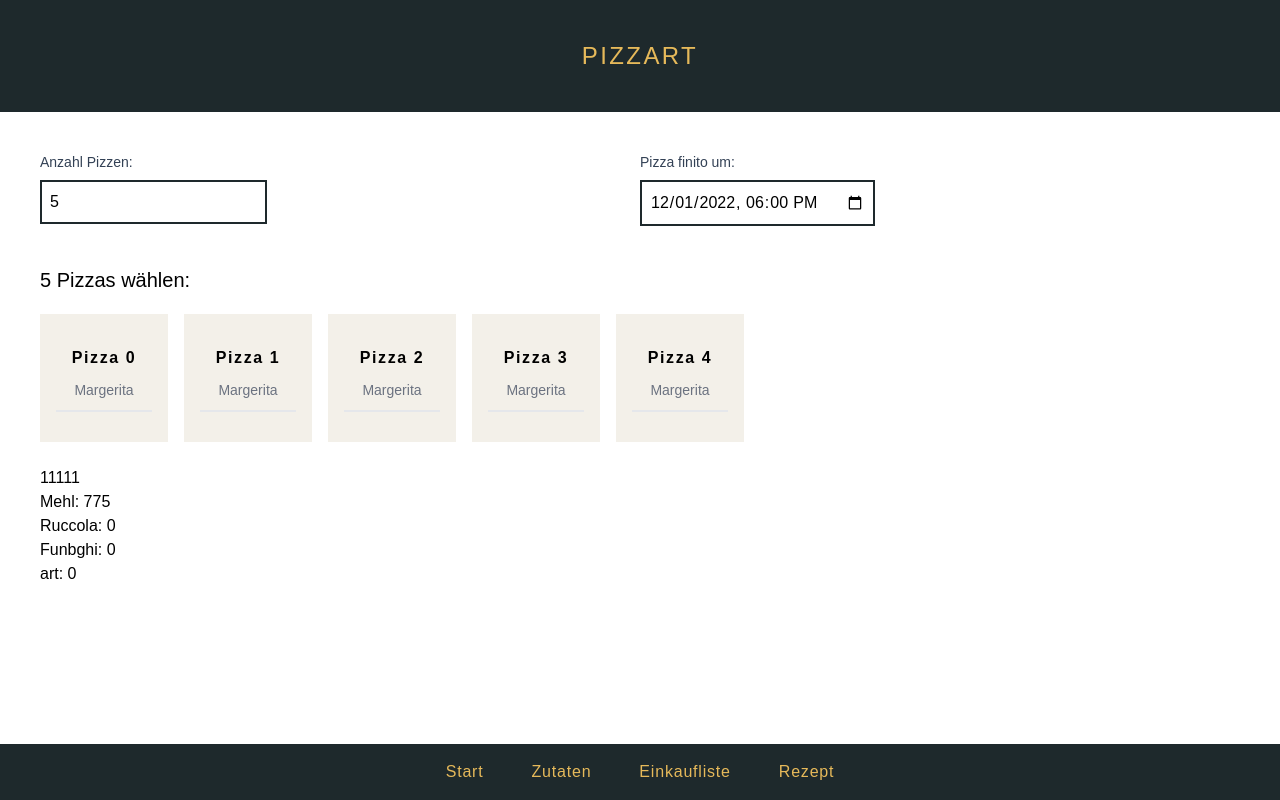
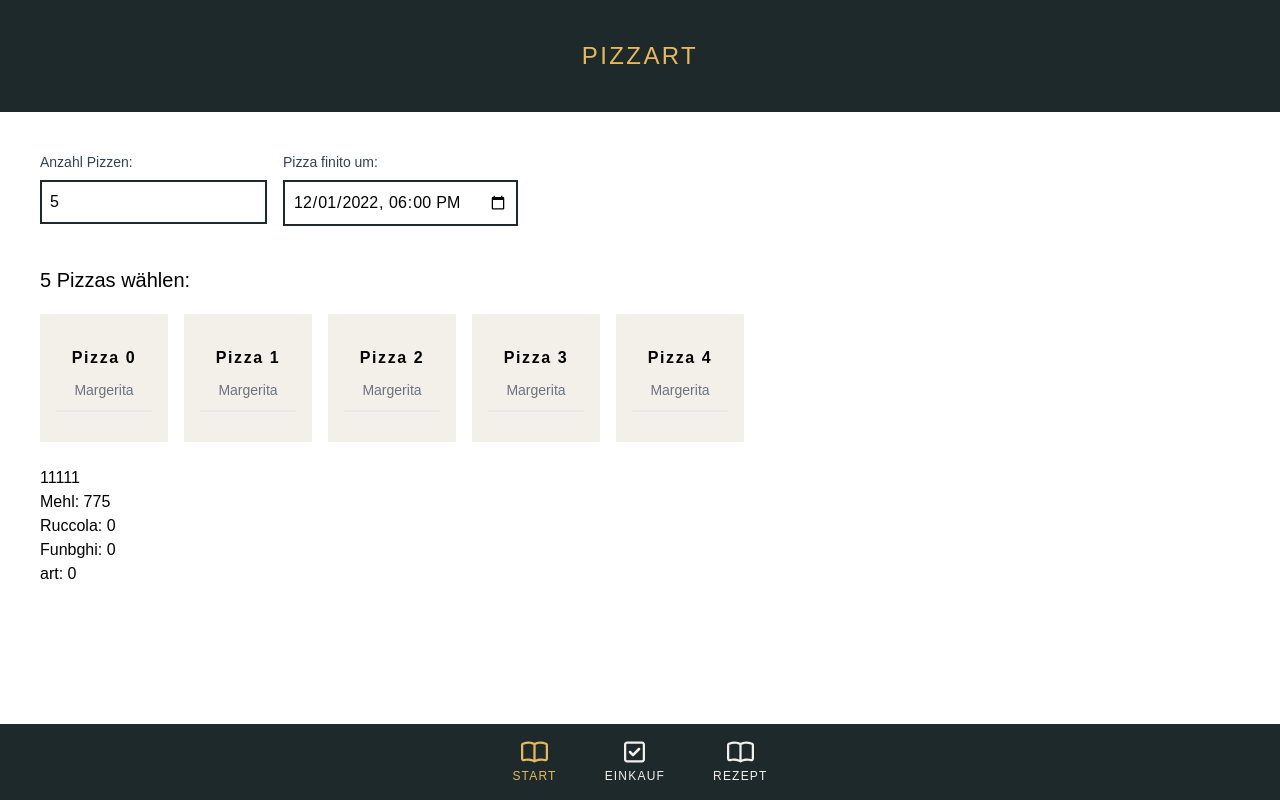
Before and after one commit to timvonfelten/PizzaApp, a React (Create React App) app: page / in a window 1280 px wide. Built offline with nearby package versions, Linux system fonts and the light colour scheme.

Commit message:
V 0.1.0.8
Anpassunge + Icons

```diff
--- a/src/App.js
+++ b/src/App.js
@@ -47,10 +47,18 @@ function App() {
       <div className='text-center bg-black text-gold font-light p-10 tracking-widest uppercase text-2xl'>Pizzart</div>
 
       <div className='h-15 bg-black fixed bottom-0 w-full flex justify-center'>
-      <button index='0' className='bg-black text-gold p-4 mr-2 ml-2 tracking-wider' onClick={() => changeViewIndex('0')}>Start</button>
-      <button index='1' className='bg-black text-gold p-4 mr-2 ml-2 tracking-wider' onClick={() => changeViewIndex('1')}>Zutaten</button>
-      <button index='2' className='bg-black text-gold p-4 mr-2 ml-2 tracking-wider' onClick={() => changeViewIndex('2')}>Einkaufliste</button>
-      <button index='3' className='bg-black text-gold p-4 mr-2 ml-2 tracking-wider' onClick={() => changeViewIndex('3')}>Rezept</button>
+      <button index='0' className={viewIndex == 0 ? "bg-black text-gold text-xs uppercase p-4 mr-2 ml-2 tracking-widest" : "bg-black text-light text-xs uppercase p-4 mr-2 ml-2 tracking-widest"} onClick={() => changeViewIndex('0')}>
+      <svg className={viewIndex == 0 ? 'fill-gold text-center h-6 ml-auto mr-auto mb-1' : 'fill-light text-center h-6 ml-auto mr-auto mb-1'} xmlns="http://www.w3.org/2000/svg" viewBox="0 0 576 512"><path d="M540.9 56.77C493.8 39.74 449.6 31.58 410.9 32.02C352.2 32.96 308.3 50 288 59.74C267.7 50 223.9 32.98 165.2 32.04C125.8 31.35 82.18 39.72 35.1 56.77C14.02 64.41 0 84.67 0 107.2v292.1c0 16.61 7.594 31.95 20.84 42.08c13.73 10.53 31.34 13.91 48.2 9.344c118.1-32 202 22.92 205.5 25.2C278.6 478.6 283.3 480 287.1 480s9.37-1.359 13.43-4.078c3.516-2.328 87.59-57.21 205.5-25.25c16.92 4.563 34.5 1.188 48.22-9.344C568.4 431.2 576 415.9 576 399.2V107.2C576 84.67 561.1 64.41 540.9 56.77zM264 416.8c-27.86-11.61-69.84-24.13-121.4-24.13c-26.39 0-55.28 3.281-86.08 11.61C53.19 405.3 50.84 403.9 50 403.2C48 401.7 48 399.8 48 399.2V107.2c0-2.297 1.516-4.531 3.594-5.282c40.95-14.8 79.61-22.36 112.8-21.84C211.3 80.78 246.8 93.75 264 101.5V416.8zM528 399.2c0 .5938 0 2.422-2 3.969c-.8438 .6407-3.141 2.063-6.516 1.109c-90.98-24.6-165.4-5.032-207.5 12.53v-315.3c17.2-7.782 52.69-20.74 99.59-21.47c32.69-.5157 71.88 7.047 112.8 21.84C526.5 102.6 528 104.9 528 107.2V399.2z"/></svg>
+        Start</button>
+      {/*<button index='1' className='bg-black text-gold p-4 mr-2 ml-2 tracking-wider' onClick={() => changeViewIndex('1')}>Zutaten</button>*/}
+      <button index='2' className={viewIndex == 2 ? "bg-black text-gold text-xs uppercase p-4 mr-2 ml-2 tracking-widest" : "bg-black text-light text-xs uppercase p-4 mr-2 ml-2 tracking-widest"} onClick={() => changeViewIndex('2')}>
+      <svg className={viewIndex == 2 ? 'fill-gold text-center h-6 ml-auto mr-auto mb-1' : 'fill-light text-center h-6 ml-auto mr-auto mb-1'} xmlns="http://www.w3.org/2000/svg" viewBox="0 0 448 512"><path d="M211.8 339.8C200.9 350.7 183.1 350.7 172.2 339.8L108.2 275.8C97.27 264.9 97.27 247.1 108.2 236.2C119.1 225.3 136.9 225.3 147.8 236.2L192 280.4L300.2 172.2C311.1 161.3 328.9 161.3 339.8 172.2C350.7 183.1 350.7 200.9 339.8 211.8L211.8 339.8zM0 96C0 60.65 28.65 32 64 32H384C419.3 32 448 60.65 448 96V416C448 451.3 419.3 480 384 480H64C28.65 480 0 451.3 0 416V96zM48 96V416C48 424.8 55.16 432 64 432H384C392.8 432 400 424.8 400 416V96C400 87.16 392.8 80 384 80H64C55.16 80 48 87.16 48 96z"/></svg>
+        Einkauf
+        </button>
+      <button index='3' className={viewIndex == 3 ? "bg-black text-gold text-xs uppercase p-4 mr-2 ml-2 tracking-widest" : "bg-black text-light text-xs uppercase p-4 mr-2 ml-2 tracking-widest"} onClick={() => changeViewIndex('3')}>
+      <svg className={viewIndex == 3 ? 'fill-gold text-center h-6 ml-auto mr-auto mb-1' : 'fill-light text-center h-6 ml-auto mr-auto mb-1'} xmlns="http://www.w3.org/2000/svg" viewBox="0 0 576 512"><path d="M540.9 56.77C493.8 39.74 449.6 31.58 410.9 32.02C352.2 32.96 308.3 50 288 59.74C267.7 50 223.9 32.98 165.2 32.04C125.8 31.35 82.18 39.72 35.1 56.77C14.02 64.41 0 84.67 0 107.2v292.1c0 16.61 7.594 31.95 20.84 42.08c13.73 10.53 31.34 13.91 48.2 9.344c118.1-32 202 22.92 205.5 25.2C278.6 478.6 283.3 480 287.1 480s9.37-1.359 13.43-4.078c3.516-2.328 87.59-57.21 205.5-25.25c16.92 4.563 34.5 1.188 48.22-9.344C568.4 431.2 576 415.9 576 399.2V107.2C576 84.67 561.1 64.41 540.9 56.77zM264 416.8c-27.86-11.61-69.84-24.13-121.4-24.13c-26.39 0-55.28 3.281-86.08 11.61C53.19 405.3 50.84 403.9 50 403.2C48 401.7 48 399.8 48 399.2V107.2c0-2.297 1.516-4.531 3.594-5.282c40.95-14.8 79.61-22.36 112.8-21.84C211.3 80.78 246.8 93.75 264 101.5V416.8zM528 399.2c0 .5938 0 2.422-2 3.969c-.8438 .6407-3.141 2.063-6.516 1.109c-90.98-24.6-165.4-5.032-207.5 12.53v-315.3c17.2-7.782 52.69-20.74 99.59-21.47c32.69-.5157 71.88 7.047 112.8 21.84C526.5 102.6 528 104.9 528 107.2V399.2z"/></svg>
+        Rezept
+        </button>
       </div>
 
       <div className='m-10 pb-20'>
@@ -58,11 +66,11 @@ function App() {
       <div className={viewIndex === "0" ? "visible" : "hidden"}>
       <div className=''>
             <form className='flex flex-wrap'>
-                <label className="w-1/2">
+                <label className="mr-4">
                     <span className="block text-sm font-medium text-slate-700 mb-2">Anzahl Pizzen:</span>
                     <input className="border-2 border-black p-2" type="number" value={portions} onChange={handlePortionChange}/>
                 </label>
-                <label className="w-1/2">
+                <label className="">
                     <span className="block text-sm font-medium text-slate-700 mb-2">Pizza finito um:</span>
                     <input className="border-2 border-black p-2" type="datetime-local" value={time} onChange={handleTimeChange}/>
                 </label>
--- a/src/components/Ingredients.js
+++ b/src/components/Ingredients.js
@@ -40,6 +40,11 @@ const Ingredients = (props) => {
     props.setIngredients(ingredients);
   };
 
+
+  const hanleDoneChange = () => {
+
+  }
+
   useEffect(() => {
     handlePortionChange();
   }, [props.portions, props.pizzaSorte]);
@@ -56,10 +61,7 @@ const Ingredients = (props) => {
           </div>
         )
       })}
-
-
       </ul>
-
     </div>
   );
 };
--- a/src/components/Shoppinglist.js
+++ b/src/components/Shoppinglist.js
@@ -36,6 +36,30 @@ const ShoppingList = (props) => {
       text: props.ingredients.tomatensauce,
       done: false,
     },
+    {
+      category: "Einkaufsliste",
+      description: "Ruccola",
+      text: props.ingredients.ruccola,
+      done: false,
+    },
+    {
+      category: "Einkaufsliste",
+      description: "Pilze",
+      text: props.ingredients.pilze,
+      done: false,
+    },
+    {
+      category: "Einkaufsliste",
+      description: "Artischocken",
+      text: props.ingredients.artischocken,
+      done: false,
+    },
+    {
+      category: "Einkaufsliste",
+      description: "Gemüse",
+      text: props.ingredients.gemuese,
+      done: false,
+    },
   ];
 
   const array = Array.from(Array(props.ingredients.length), () => ({ first_name: '', last_name: '' }))
@@ -62,7 +86,9 @@ const ShoppingList = (props) => {
   // Unerledigte Aufgaben zählen
   const countOpen = () => {
     const donetodos = todos.filter((item) => {
-      return !item.done;
+      if (item.text != 0) {
+        return !item.done;
+      }
     });
     CountOpenTodos(donetodos.length);
   };
@@ -99,14 +125,14 @@ const ShoppingList = (props) => {
   return (
     <div className= "mt-10">
       <div className="">
-        <h1 className="text-3xl bg-white text-black-800 p-5 pb-1 pl-0 underline underline-offset-8 mt-5 font-semibold tracking-wider">
+        <h1 className="text-3xl bg-white text-black-800 p-5 pb-1 pl-0 mt-5 font-semibold tracking-wider">
           {props.category}
         </h1>
-        <h2 className="pb-6 pl-0 pt-2 text-s font-semibold tracking-wide bg-white">
+        <h2 className="pb-8 pl-0 pt-2 text-s font-semibold tracking-wide bg-white">
           Unerledigte Einkäufe: {opencount}
         </h2>
       </div>
-      <div className="m-0 pb-0 flex flex-wrap justify-space-between">
+      <div className="m-0 pb-0">
         {todos.map((item, index) => {
           return (
             <Todo
--- a/src/components/Timetable.js
+++ b/src/components/Timetable.js
@@ -125,7 +125,7 @@ const Timetable = (props) => {
                 })}
 
             </div>
-            <div className="h-15 fixed bottom-24 w-full flex justify-center -m-10 -p-20">
+            <div className="h-15 fixed bottom-32 w-full flex justify-center -m-10 -p-20">
             <div className='h-30 bg-red w-full flex justify-center mb-4 mt-4'>
                     <button index='0' className='bg-light text-black p-4 mr-2 ml-2 tracking-wider' onClick={() => changeViewIndex(0)}>zurück</button>
                     <button index='1' className='bg-light text-black p-4 mr-2 ml-2 tracking-wider' onClick={() => changeViewIndex(1)}>weiter</button>
--- a/src/components/Todo.js
+++ b/src/components/Todo.js
@@ -3,15 +3,18 @@ import React from 'react';
 const Todo = ({description, text, done, onChangeTodo, index}) => {
 
   return (
-    <div className='mb-2 mr-2 text-center' onClick={() => {onChangeTodo(index)}}>
-        <div className={
-            done ? "w-32 h-32 flex justify-between item-centermb-0 bg-green-100 text-black"
-            : "w-32 h-32 flex justify-between item-center mb-0 bg-red-100 text-black"
-        }>
-            <div className='w-full mt-8'>
-            <p className='text-l font-bold mb-1 tracking-wide'>{description}</p>
-            <strong className='text-lg font-normal mb-1 tracking-wide'>{text} g</strong>
+    <div className={text <= 0 ? "hidden" : "mb-2 mr-2"} onClick={() => {onChangeTodo(index)}}>
+        <div className={"w-full h-12 mb-0 bg-light text-black cursor-pointer"}>
+          <div className='flex flex-row'>
+            <div className='bg-light w-12 p-3 border-r-2'>
+             <svg className={done ? "hidden" : "h-6 w-6 "} xmlns="http://www.w3.org/2000/svg" viewBox="0 0 512 512"><path d="M384 32C419.3 32 448 60.65 448 96V416C448 451.3 419.3 480 384 480H64C28.65 480 0 451.3 0 416V96C0 60.65 28.65 32 64 32H384zM384 80H64C55.16 80 48 87.16 48 96V416C48 424.8 55.16 432 64 432H384C392.8 432 400 424.8 400 416V96C400 87.16 392.8 80 384 80z"/></svg>
+             <svg className={done ? "h-6 w-6 ": "hidden"} xmlns="http://www.w3.org/2000/svg" viewBox="0 0 512 512"><path d="M211.8 339.8C200.9 350.7 183.1 350.7 172.2 339.8L108.2 275.8C97.27 264.9 97.27 247.1 108.2 236.2C119.1 225.3 136.9 225.3 147.8 236.2L192 280.4L300.2 172.2C311.1 161.3 328.9 161.3 339.8 172.2C350.7 183.1 350.7 200.9 339.8 211.8L211.8 339.8zM0 96C0 60.65 28.65 32 64 32H384C419.3 32 448 60.65 448 96V416C448 451.3 419.3 480 384 480H64C28.65 480 0 451.3 0 416V96zM48 96V416C48 424.8 55.16 432 64 432H384C392.8 432 400 424.8 400 416V96C400 87.16 392.8 80 384 80H64C55.16 80 48 87.16 48 96z"/></svg>
+             </div>
+            <div className='w-full'>
+            <p className='text-l font-bold mb-1 mt-2 ml-2 tracking-wide'>{description}: <strong className='text-lg font-normal mb-1 tracking-wide'>{text} g</strong></p>
+
             </div>
+          </div>
         </div>
     </div>
   )
```
